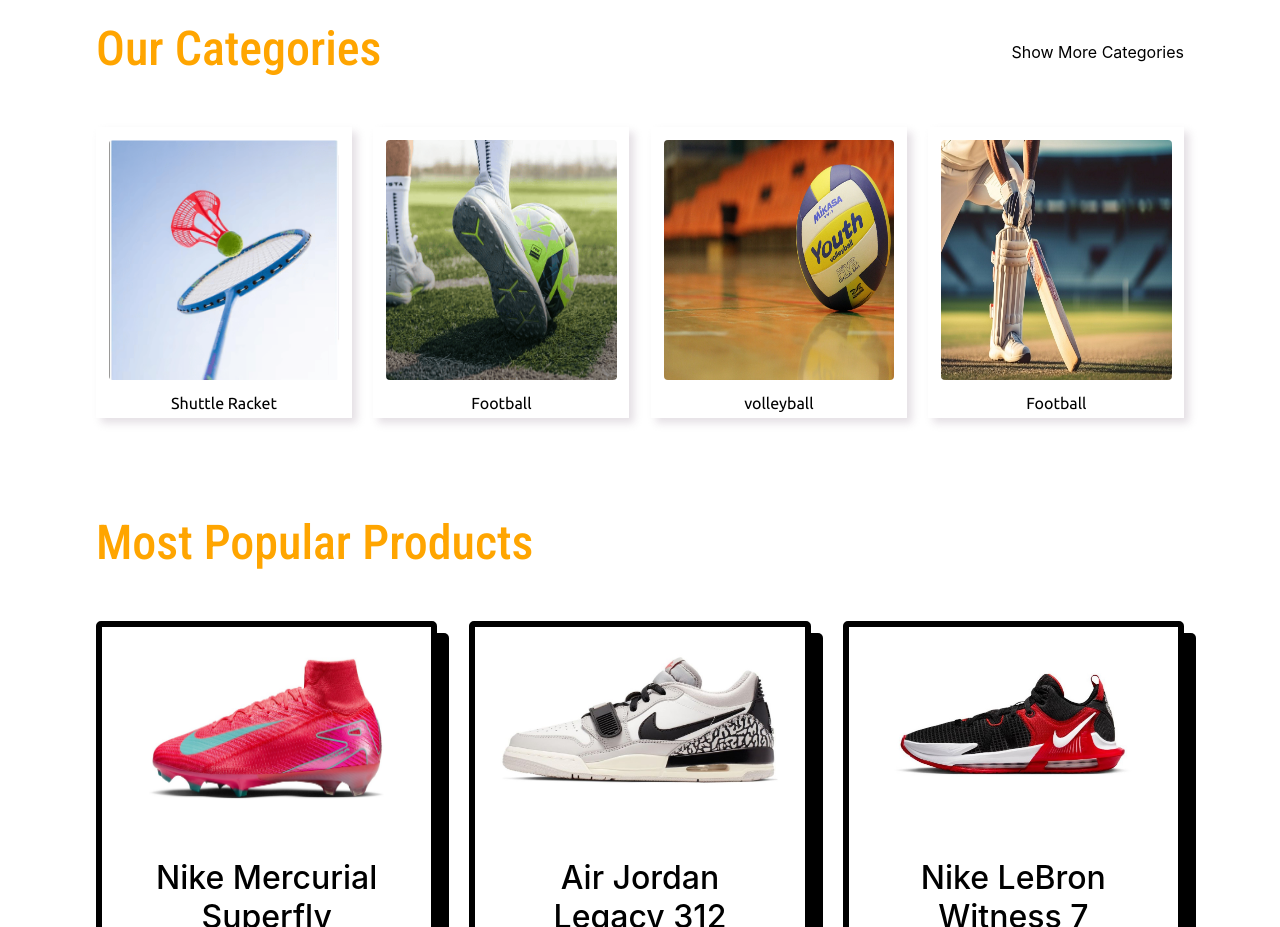
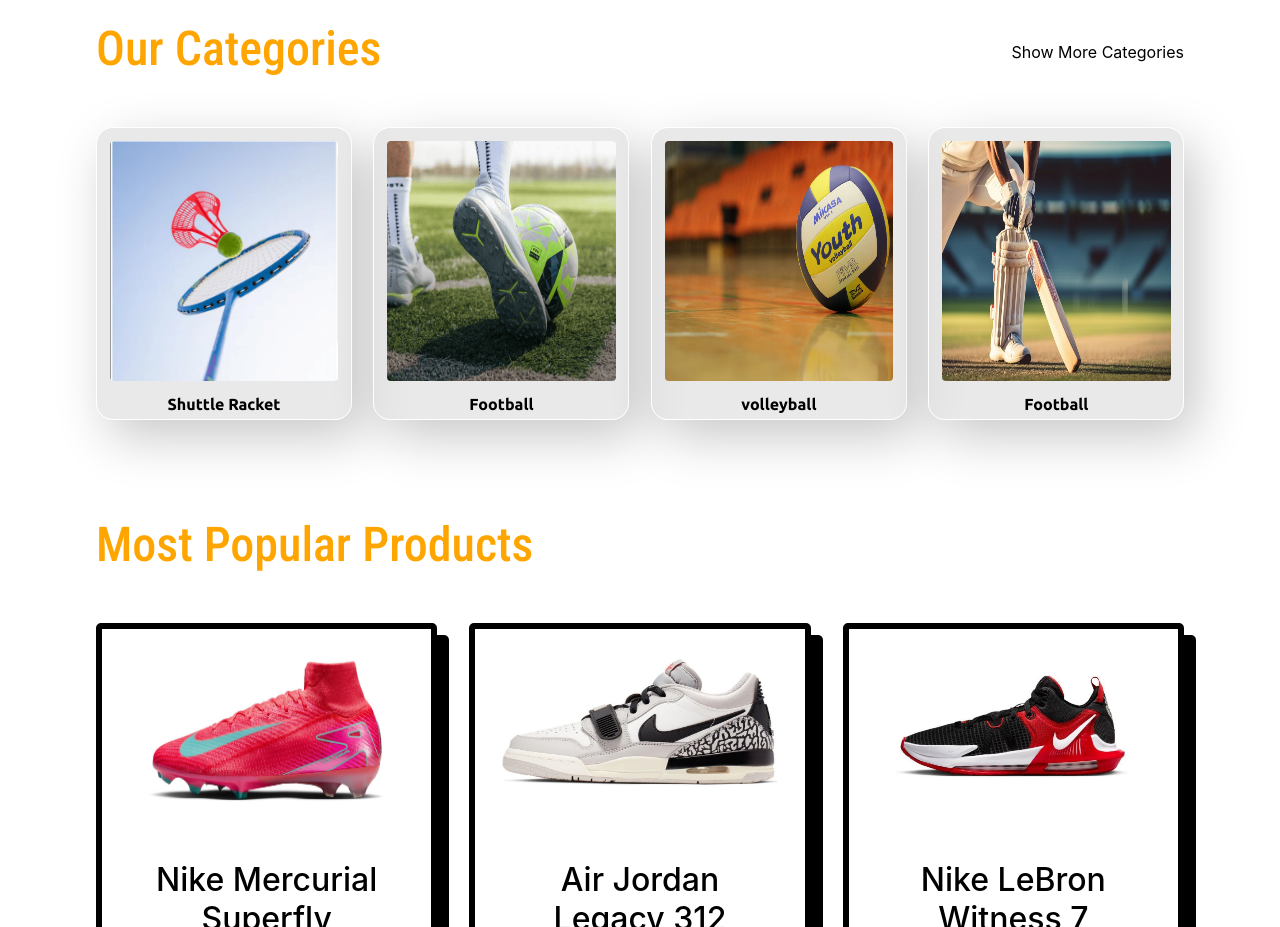
Before and after one commit to naseehan/boots, a React (Vite) app: page / in a window 1280 px wide. Shown: the part 820-1747 px from the top of the page. Built offline with nearby package versions, Linux system fonts and the light colour scheme; a web font is replaced by a local one.

Commit message:
change in categories

```diff
--- a/src/components/Categories.jsx
+++ b/src/components/Categories.jsx
@@ -14,7 +14,11 @@
        { data.map((data, index) => {
 
         return(
-<div className='each-cates' data-aos={index % 2 == 0 ? 'fade-up' : 'fade-down'} key={index} data-aos-duration="800">
+<div className='each-cates'
+// data-aos={index % 2 == 0 ? 'fade-up' : 'fade-down'}
+key={index}
+// data-aos-duration="800"
+>
 <img src={data.img} alt="categories" loading='lazy'/>
         <p>{data.name}</p>
 </div>
--- a/src/stylePages/Categories/App.css
+++ b/src/stylePages/Categories/App.css
@@ -1,14 +1,25 @@
-.cate-heading{
+.cate-heading {
   display: flex;
   justify-content: space-between;
 }
-.cates{
+.cates {
   display: grid;
   grid-template-columns: repeat(auto-fit, minmax(232px, 1fr));
   gap: 2%;
 }
-.each-cates{
-    box-shadow: 5px 5px 8px 0px rgba(212, 205, 212, 0.63);
+.each-cates {
+  box-sizing: border-box;
+  background: rgba(217, 217, 217, 0.58);
+  border: 1px solid white;
+  box-shadow: 12px 17px 51px rgba(0, 0, 0, 0.22);
+  backdrop-filter: blur(6px);
+  border-radius: 17px;
+  transition: all 0.5s;
+  user-select: none;
+  font-weight: bolder;
+  color: black;
+
+  /* box-shadow: 5px 5px 8px 0px rgba(212, 205, 212, 0.63); */
   display: grid;
   gap: 4%;
   padding: 5%;
@@ -17,7 +28,11 @@
   flex: 1;
   min-width: 16rem;
 }
-.each-cates img{
+.each-cates:hover {
+  border: 1px solid black;
+  transform: scale(1.05);
+}
+.each-cates img {
   width: 100%;
   height: 15rem;
   border-radius: 4px;
```
Lines whose indentation alone changed are shown as unchanged.
